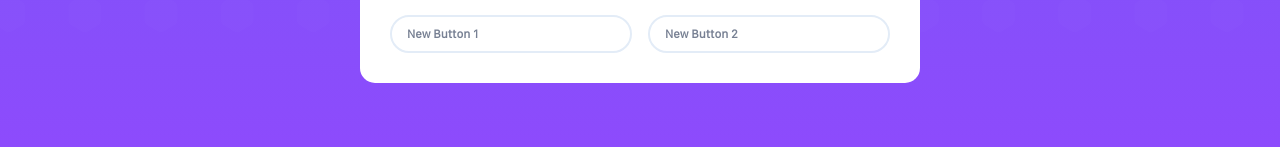
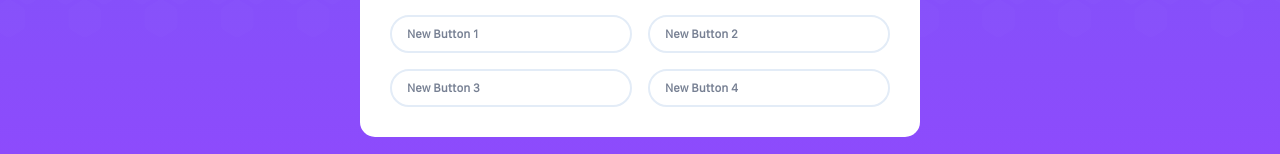
Before and after one commit to DoDoIndex/MentalAssignment, a React (Create React App) app: page / in a window 1280 px wide. Shown: the part 653-807 px from the top of the page. Built offline with nearby package versions, Linux system fonts and the light colour scheme.

Commit message:
added button 3 and 4

```diff
--- a/src/App.js
+++ b/src/App.js
@@ -168,6 +168,16 @@ function App() {
               New Button 2
             </button>
           </Grid>
+          <Grid item xs={12} sm={6}>
+            <button variant="outlined" className={classes.button}>
+              New Button 3
+            </button>
+          </Grid>
+          <Grid item xs={12} sm={6}>
+            <button variant="outlined" className={classes.button}>
+              New Button 4
+            </button>
+          </Grid>
         </Grid>
       </div>
       <div class={classes.spacingBottom}></div>
```
